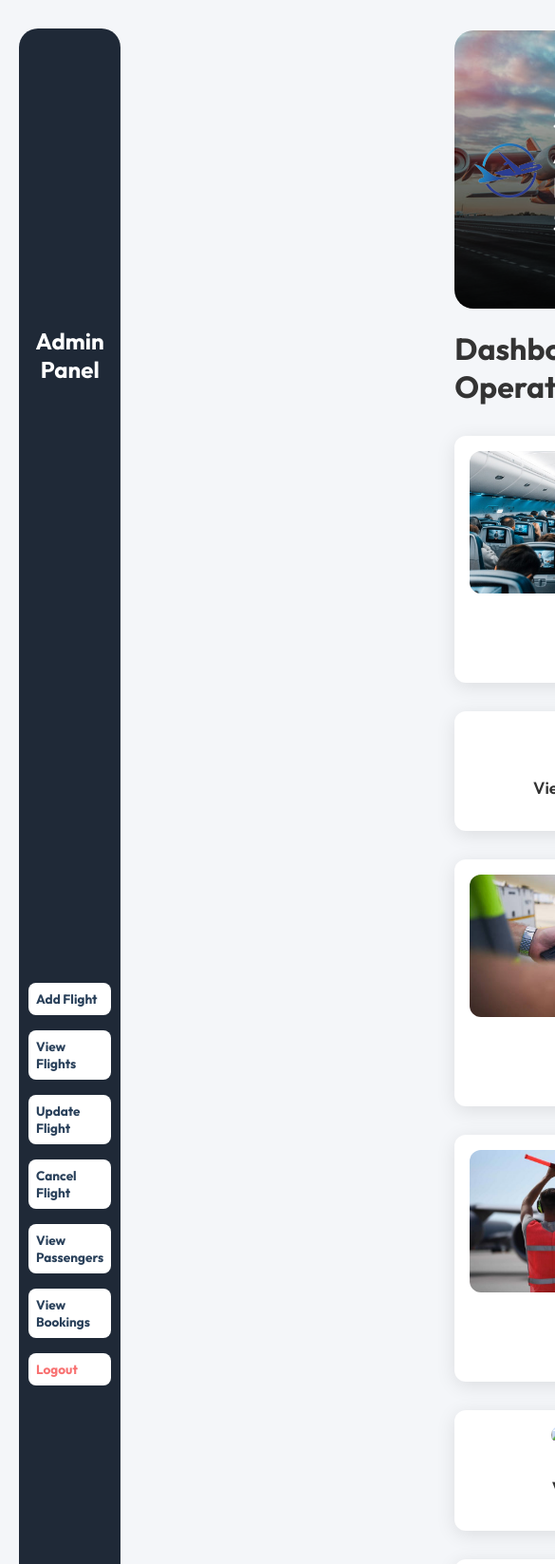
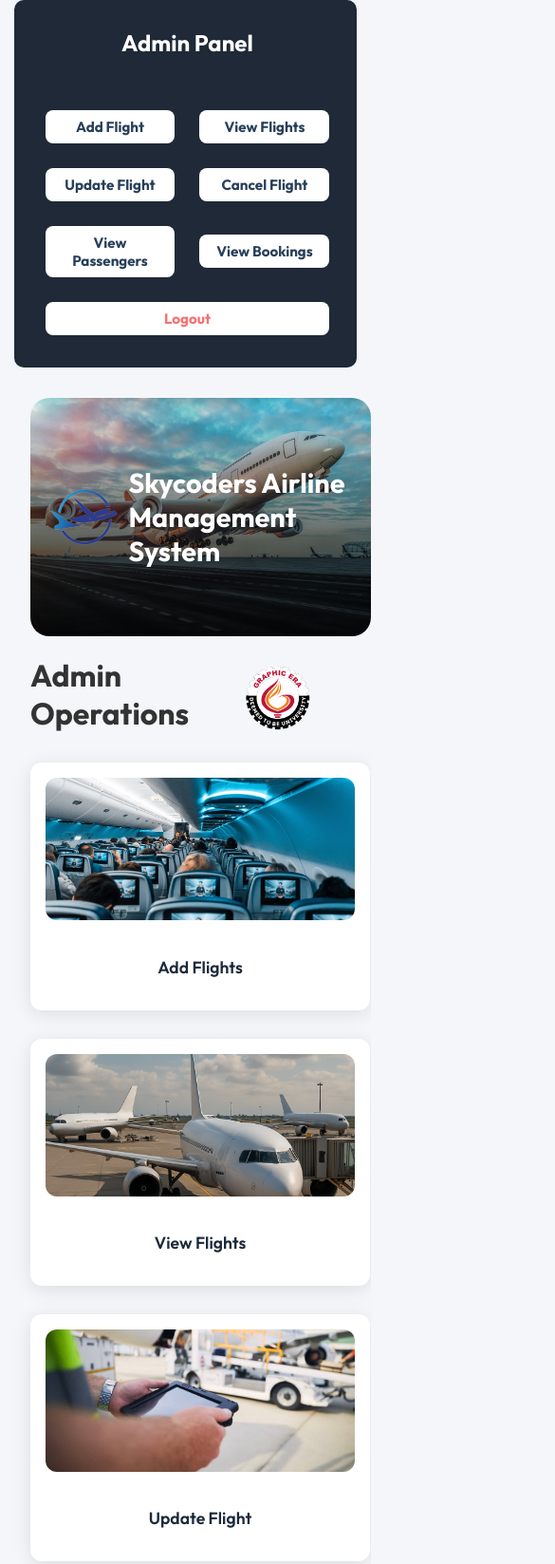
Before and after one commit to mohamedsadah/PBL-Airline-Management-System, a plain HTML site: page Modules/admin.html in a window 390 px wide. Shown: the top 1647 px of the page at 95% size, 585 px wide, since content can reach past the window. Drawn offline with Linux system fonts and the light colour scheme.

```diff
--- a/Modules/admin.css
+++ b/Modules/admin.css
@@ -1,4 +1,3 @@
-/* admin.css */
 
 body {
     margin: 0;
@@ -73,6 +72,18 @@
     flex: 2;
   }
 
+  .head-info {
+    display: flex;
+    flex-direction: row;
+    justify-content: space-between;
+  }
+
+  .head-info img {
+    width: 90px;
+    height: 90px;
+    margin: 20px;
+  }
+
   .nav {
     display: flex;
     justify-content: center;
@@ -82,7 +93,7 @@
         linear-gradient(rgb(0,0,0,0), rgba(0, 0, 0, 0.9)),
         url('/images/fl.jpg') no-repeat center center/cover;
     width: 98%;
-    height: 30vh;
+    height: 25vh;
   }
 
   .logo {
@@ -126,6 +137,11 @@
     cursor: pointer;
   }
 
+  .card a {
+    text-decoration: none;
+    color: rgba(5, 20, 37, 0.904)
+  }
+
   .card:hover {
     transform: translateY(-5px);
     box-shadow: 0 8px 30px rgba(0, 0, 0, 0.15);
@@ -146,22 +162,49 @@
   }
 /* Responsive: Adjust layout on tablets */
 @media (max-width: 1024px) {
+
+  .main-content {
+    margin-left: 0;
+  }
+
+    .dashboard {
+      flex-direction: column;
+    }
+
     .dashboard-container {
       flex-direction: column;
     }
 
     .sidebar {
-      width: 100%;
+      width: 90%;
       height: auto;
-      position: relative;
-      flex-direction: row;
+      flex-direction: column;
       justify-content: space-around;
-      padding: 10px 0;
+      padding: 10px 5px;
+      position: static;
+      margin: 0;
+      border-radius: 10px;
     }
 
-    .sidebar a {
-      margin: 5px 10px;
-      font-size: 0.9em;
+    .sidebar-header,
+    .sidebar-menu {
+      flex: 1;
+      display: flex;
+      flex-wrap: wrap;
+      justify-content: center;
+      gap: 10px;
+      text-align: center;
+      max-width: 90%;
+    }
+
+    .sidebar-menu li {
+      margin: 0.5rem;
+      flex: 1 1 120px;
+    }
+
+    .sidebar-menu a {
+      padding: 0.5rem 0.75rem;
+      font-size: 0.95rem;
     }
 
     .dashboard-main {
@@ -177,14 +220,20 @@
 
   /* Responsive: Adjust layout on mobile phones */
   @media (max-width: 600px) {
+
+    .main-content {
+      margin-left: 0;
+    }
     .sidebar {
       flex-direction: column;
-      align-items: center;
+      margin: 0 auto;
     }
 
-    .sidebar a {
-      padding: 8px;
-      font-size: 0.85em;
+    .sidebar-menu,
+    .sidebar-header {
+      flex-direction: row;
+      align-items: center;
+      padding-left: 20px;
     }
 
     .card-grid {
--- a/Modules/admin.html
+++ b/Modules/admin.html
@@ -34,31 +34,54 @@
             </div>
         </div>
 
-        <h1>Dashboard Operations</h1>
+        <div class="head-info">
+          <h1>Admin Operations</h1>
+          <img alt="GEU-LOGO" src="/images/geu-logo.png">
+
+        </div>
       <div class="card-grid">
-        <a href="./subModules/addFlight.html"><div class="card">
-          <img src="/images/fl3.jpg" alt="Add Flight">
-          <p>Add Flight</p>
-        </div></a>
         <div class="card">
-          <img src="/images/view.jpg" alt="View Flights">
-          <p>View Available Flights</p>
+            <a href="./subModules/addFlight.html">
+          <img src="/images/fl3.jpg" alt="Add Flight" >
+          <p>Add Flights</p>
+          <div></div>
+        </a>
         </div>
+
         <div class="card">
+          <a href="./subModules/viewflights.html">
+            <img src="/images/view.png" alt="View Flights">
+          <p>View Flights</p>
+        </a>
+        </div>
+
+        <div class="card">
+          <a href="./subModules/update.html">
           <img src="/images/update.jpg" alt="Update Flight">
           <p>Update Flight</p>
+        </a>
         </div>
+
         <div class="card">
+          <a href="./subModules/cancel.html">
           <img src="/images/cancel.jpg" alt="Cancel Flight">
           <p>Cancel Flight</p>
+        </a>
         </div>
+
+
         <div class="card">
-          <img src="/images/passengers.png" alt="View Passengers">
+          <a href="./subModules/viewpassengers.html">
+          <img src="/images/passengers.jpg" alt="View Passengers">
           <p>View Passengers</p>
+          </a>
         </div>
+
         <div class="card">
-          <img src="/images/bookings.png" alt="View Bookings">
+          <a href="./subModules/viewbookings.html">
+          <img src="/images/bookings.jpg" alt="View Bookings">
           <p>View Bookings</p>
+          </a>
         </div>
       </div>
     </main>
```
Also changed, not shown: Modules/about.html (+12 -12 lines), Modules/subModules/addFlight.html (+5 -4 lines), Modules/subModules/viewflights.html (+1 -0 lines), images/bookings.jpg (added), images/passengers.jpg (added), images/sadah.jpg (added), images/view.png (added).
